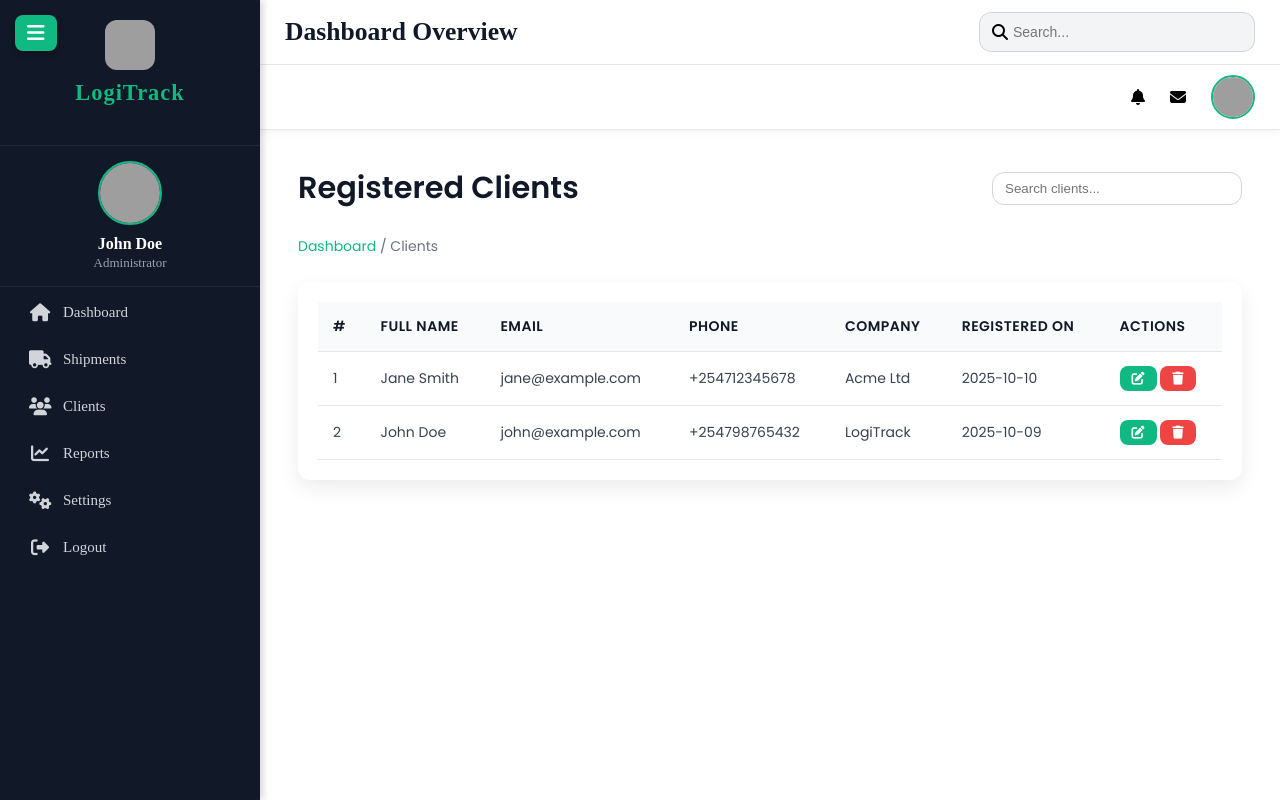
After one commit to Maxwellkiptoo/tsfreighters, a PHP site: the page made by app/Views/a/client.php in a window 1280 px wide. The commit adds this page. Run offline with PHP 8.4, Linux system fonts and the light colour scheme; the template is opened without the code that fills it, so the values that code supplies are empty; grey boxes are pictures that could not be loaded.

Commit message:
add clients view and dashboard functionality, update sidebar links for navigation

```diff
--- /dev/null
+++ b/app/Views/a/client.php
@@ -0,0 +1,199 @@
+<?php include 'layout/sidebar.php'; ?>
+<!DOCTYPE html>
+<html lang="en">
+<head>
+<meta charset="UTF-8">
+<meta name="viewport" content="width=device-width, initial-scale=1.0">
+<title>Registered Clients - LogiTrack</title>
+<link rel="stylesheet" href="https://cdnjs.cloudflare.com/ajax/libs/font-awesome/6.5.0/css/all.min.css">
+<link href="https://fonts.googleapis.com/css2?family=Poppins:wght@400;500;600;700&display=swap" rel="stylesheet">
+
+<style>
+/* Page Wrapper */
+.client-page {
+  margin-left: 260px;
+  margin-top: 110px;
+  padding: 30px;
+  transition: margin-left 0.3s;
+  font-family: 'Poppins', sans-serif;
+}
+.sidebar.collapsed ~ .client-page { margin-left: 80px; }
+
+/* Page Header */
+.client-page .page-header {
+  display: flex;
+  justify-content: space-between;
+  align-items: center;
+  margin-bottom: 25px;
+  flex-wrap: wrap;
+}
+.client-page .page-header h2 {
+  font-size: 1.9rem;
+  font-weight: 600;
+  color: #111827;
+}
+.client-page .breadcrumb {
+  font-size: 14px;
+  color: #6b7280;
+}
+.client-page .breadcrumb a {
+  color: #10b981;
+  text-decoration: none;
+}
+.client-page .breadcrumb a:hover { text-decoration: underline; }
+
+/* Search Box */
+.search-clients {
+  margin-bottom: 20px;
+  display: flex;
+  justify-content: flex-end;
+}
+.search-clients input {
+  width: 250px;
+  padding: 8px 12px;
+  border-radius: 12px;
+  border: 1px solid #d1d5db;
+  outline: none;
+  transition: all 0.3s;
+}
+.search-clients input:focus {
+  border-color: #10b981;
+  box-shadow: 0 0 5px rgba(16,185,129,0.3);
+}
+
+/* Table Card */
+.client-table-card {
+  background: #fff;
+  border-radius: 12px;
+  box-shadow: 0 8px 20px rgba(0,0,0,0.08);
+  padding: 20px;
+  overflow-x: auto;
+}
+
+/* Table Styles */
+.client-table {
+  width: 100%;
+  border-collapse: collapse;
+  min-width: 700px;
+}
+.client-table th, .client-table td {
+  padding: 14px 15px;
+  text-align: left;
+  border-bottom: 1px solid #e5e7eb;
+  font-size: 14px;
+  color: #374151;
+}
+.client-table th {
+  background: #f9fafb;
+  font-weight: 600;
+  color: #111827;
+  text-transform: uppercase;
+  letter-spacing: 0.5px;
+}
+.client-table tr:hover { background: #f3f4f6; }
+
+/* Action Buttons */
+.client-table .action-btn {
+  padding: 6px 12px;
+  border-radius: 8px;
+  border: none;
+  cursor: pointer;
+  font-size: 13px;
+  transition: all 0.3s;
+}
+.client-table .edit-btn { background: #10b981; color: #fff; }
+.client-table .edit-btn:hover { background: #059669; }
+.client-table .delete-btn { background: #ef4444; color: #fff; }
+.client-table .delete-btn:hover { background: #dc2626; }
+
+/* Responsive */
+@media (max-width: 992px) {
+  .client-page { margin-left: 80px; padding: 20px; }
+}
+@media (max-width: 768px) {
+  .client-page { margin-left: 0; padding: 15px; }
+  .search-clients { justify-content: center; margin-bottom: 15px; }
+}
+</style>
+</head>
+<body>
+
+<div class="client-page">
+  <div class="page-header">
+    <div>
+      <h2>Registered Clients</h2>
+      <div class="breadcrumb">
+        <a href="index.php?controller=dashboard&action=index">Dashboard</a> / Clients
+      </div>
+    </div>
+    <div class="search-clients">
+      <input type="text" placeholder="Search clients..." id="clientSearch">
+    </div>
+  </div>
+
+  <div class="client-table-card">
+    <table class="client-table" id="clientsTable">
+      <thead>
+        <tr>
+          <th>#</th>
+          <th>Full Name</th>
+          <th>Email</th>
+          <th>Phone</th>
+          <th>Company</th>
+          <th>Registered On</th>
+          <th>Actions</th>
+        </tr>
+      </thead>
+      <tbody>
+        <!-- Example Rows -->
+        <tr>
+          <td>1</td>
+          <td>Jane Smith</td>
+          <td>jane@example.com</td>
+          <td>+254712345678</td>
+          <td>Acme Ltd</td>
+          <td>2025-10-10</td>
+          <td>
+            <button class="action-btn edit-btn" title="Edit Client"><i class="fa fa-edit"></i></button>
+            <button class="action-btn delete-btn" title="Delete Client"><i class="fa fa-trash"></i></button>
+          </td>
+        </tr>
+        <tr>
+          <td>2</td>
+          <td>John Doe</td>
+          <td>john@example.com</td>
+          <td>+254798765432</td>
+          <td>LogiTrack</td>
+          <td>2025-10-09</td>
+          <td>
+            <button class="action-btn edit-btn" title="Edit Client"><i class="fa fa-edit"></i></button>
+            <button class="action-btn delete-btn" title="Delete Client"><i class="fa fa-trash"></i></button>
+          </td>
+        </tr>
+        <!-- Dynamic rows from DB go here -->
+      </tbody>
+    </table>
+  </div>
+</div>
+
+<script>
+// Simple client-side search filter
+const clientSearch = document.getElementById('clientSearch');
+const clientsTable = document.getElementById('clientsTable').getElementsByTagName('tbody')[0];
+
+clientSearch.addEventListener('keyup', function() {
+  const filter = clientSearch.value.toLowerCase();
+  const rows = clientsTable.getElementsByTagName('tr');
+  Array.from(rows).forEach(row => {
+    const cells = row.getElementsByTagName('td');
+    let match = false;
+    Array.from(cells).forEach(cell => {
+      if (cell.textContent.toLowerCase().includes(filter)) match = true;
+    });
+    row.style.display = match ? '' : 'none';
+  });
+});
+</script>
+
+</body>
+</html>
--- a/app/Views/a/layout/sidebar.php
+++ b/app/Views/a/layout/sidebar.php
@@ -248,12 +248,30 @@
     <p>Administrator</p>
   </div>
 
-  <a href="#" class="active"><i class="fa fa-home"></i> <span>Dashboard</span></a>
-  <a href="#"><i class="fa fa-truck"></i> <span>Shipments</span></a>
-  <a href="#"><i class="fa fa-users"></i> <span>Clients</span></a>
-  <a href="#"><i class="fa fa-chart-line"></i> <span>Reports</span></a>
-  <a href="#"><i class="fa fa-cogs"></i> <span>Settings</span></a>
-  <a href="#"><i class="fa fa-sign-out-alt"></i> <span>Logout</span></a>
+  <!-- ✅ Sidebar Links -->
+  <a href="index.php?controller=customer&action=dash" class="<?php echo ($_GET['action'] ?? '') === 'dash' ? 'active' : ''; ?>">
+    <i class="fa fa-home"></i> <span>Dashboard</span>
+  </a>
+
+  <a href="index.php?controller=shipment&action=index" class="<?php echo ($_GET['controller'] ?? '') === 'shipment' ? 'active' : ''; ?>">
+    <i class="fa fa-truck"></i> <span>Shipments</span>
+  </a>
+
+  <a href="index.php?controller=customer&action=clients" class="<?php echo ($_GET['action'] ?? '') === 'clients' ? 'active' : ''; ?>">
+    <i class="fa fa-users"></i> <span>Clients</span>
+  </a>
+
+  <a href="index.php?controller=report&action=index" class="<?php echo ($_GET['controller'] ?? '') === 'report' ? 'active' : ''; ?>">
+    <i class="fa fa-chart-line"></i> <span>Reports</span>
+  </a>
+
+  <a href="index.php?controller=settings&action=index" class="<?php echo ($_GET['controller'] ?? '') === 'settings' ? 'active' : ''; ?>">
+    <i class="fa fa-cogs"></i> <span>Settings</span>
+  </a>
+
+  <a href="index.php?controller=customer&action=logout">
+    <i class="fa fa-sign-out-alt"></i> <span>Logout</span>
+  </a>
 </div>
 
 <!-- Header -->
```
Also changed, not shown: app/Controllers/CustomerController.php (+9 -0 lines), app/Models/Route.php (deleted).
